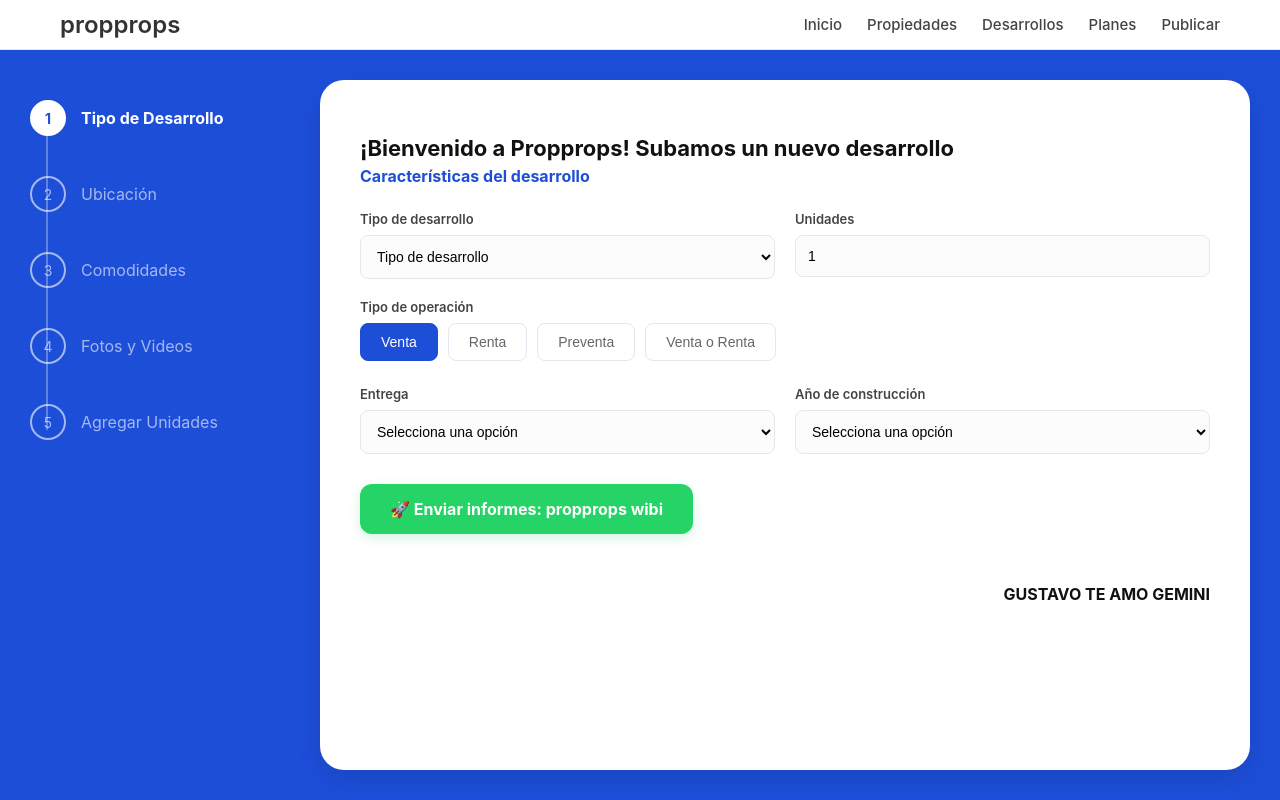
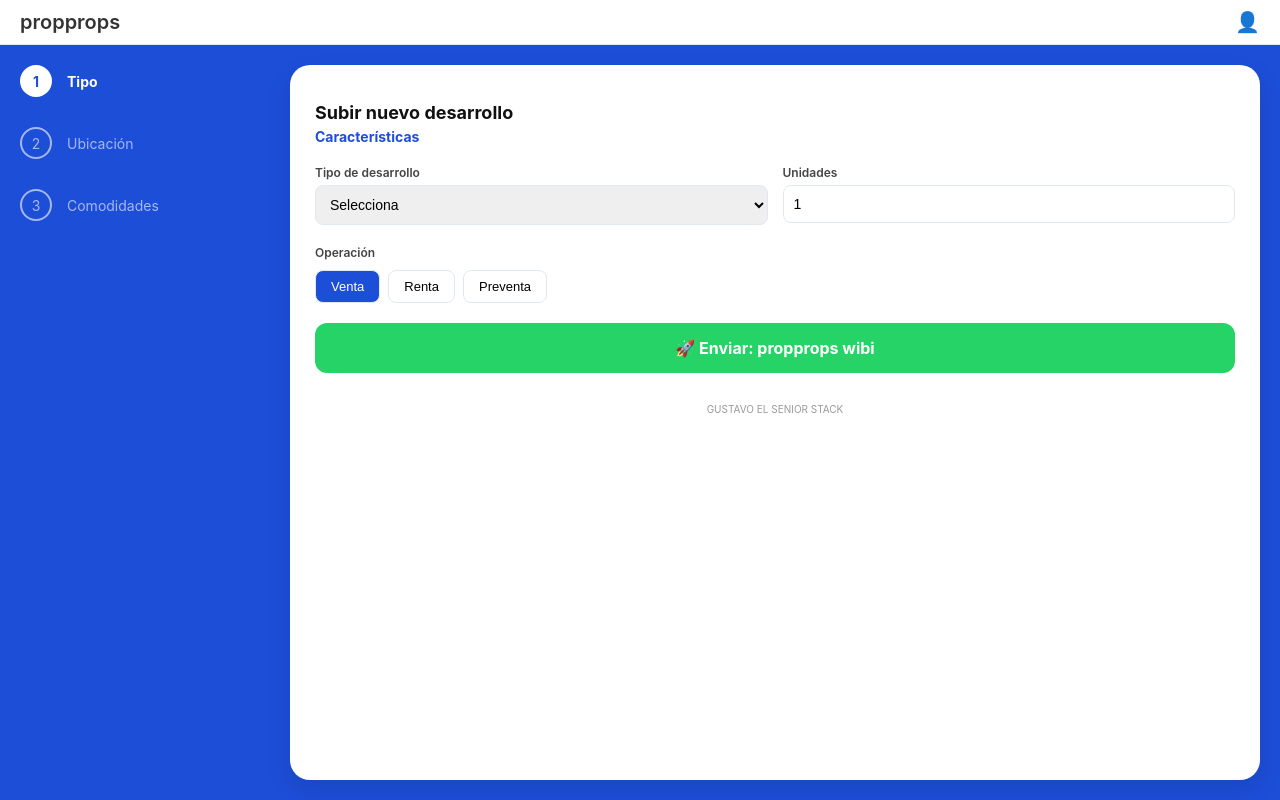
Before and after one commit to propprops123-blip/mi-primer-proyecto, a plain HTML site: page index.html in a window 1280 px wide. Drawn offline with Linux system fonts and the light colour scheme.

Commit message:
actualización

```diff
--- a/index.html
+++ b/index.html
@@ -3,112 +3,93 @@
 <head>
     <meta charset="UTF-8">
     <meta name="viewport" content="width=device-width, initial-scale=1.0">
-    <title>Propprops - Registro Profesional</title>
+    <title>Propprops - Registro Móvil</title>
     <style>
-        :root { --blue-pro: #1d4ed8; --bg-gray: #f8fafc; }
-        body { font-family: 'Inter', sans-serif; margin: 0; background-color: var(--blue-pro); display: flex; flex-direction: column; height: 100vh; overflow: hidden; }
+        :root { --blue-pro: #1d4ed8; }
+        body { font-family: 'Inter', sans-serif; margin: 0; background-color: var(--blue-pro); display: flex; flex-direction: column; min-height: 100vh; }
 
         /* HEADER */
-        header { background: white; padding: 10px 60px; display: flex; justify-content: space-between; align-items: center; border-bottom: 1px solid #e2e8f0; }
-        .logo { font-size: 24px; font-weight: 600; color: #333; }
-        nav { display: flex; gap: 25px; font-size: 15px; color: #444; font-weight: 500; }
+        header { background: white; padding: 10px 20px; display: flex; justify-content: space-between; align-items: center; border-bottom: 1px solid #e2e8f0; }
+        .logo { font-size: 20px; font-weight: 600; color: #333; }
+        nav { display: none; } /* Escondemos el menú largo en móvil para no estorbar */
 
-        /* CONTENIDO */
-        .wrapper { display: flex; flex: 1; padding: 30px; gap: 40px; }
+        /* CONTENIDO PRINCIPAL */
+        .wrapper { display: flex; flex: 1; padding: 20px; gap: 20px; flex-direction: row; }
 
-        /* LATERAL CON PASOS Y LÍNEAS */
-        .sidebar { width: 250px; padding-top: 20px; }
-        .step-container { position: relative; display: flex; flex-direction: column; gap: 40px; }
-        .step-item { display: flex; align-items: center; gap: 15px; color: rgba(255,255,255,0.6); position: relative; z-index: 2; }
+        /* LATERAL PASOS */
+        .sidebar { width: 250px; }
+        .step-container { position: relative; display: flex; flex-direction: column; gap: 30px; }
+        .step-item { display: flex; align-items: center; gap: 15px; color: rgba(255,255,255,0.6); font-size: 14px; }
         .step-item.active { color: white; font-weight: bold; }
-        .circle { width: 32px; height: 32px; border: 2px solid currentColor; border-radius: 50%; display: flex; align-items: center; justify-content: center; background: transparent; font-size: 14px; }
+        .circle { width: 28px; height: 28px; border: 2px solid currentColor; border-radius: 50%; display: flex; align-items: center; justify-content: center; flex-shrink: 0; }
         .active .circle { background: white; color: var(--blue-pro); border-color: white; }
 
-        /* Línea vertical */
-        .step-container::before { content: ""; position: absolute; left: 16px; top: 10px; bottom: 10px; width: 2px; background: rgba(255,255,255,0.3); z-index: 1; }
+        /* CUADRO BLANCO */
+        .main-card { background: white; flex: 1; border-radius: 20px; padding: 25px; box-shadow: 0 10px 25px rgba(0,0,0,0.1); }
+        h1 { font-size: 18px; margin-bottom: 5px; color: #111; }
+        .section-subtitle { color: var(--blue-pro); font-weight: 700; margin-bottom: 20px; display: block; font-size: 14px; }
 
-        /* CUADRO BLANCO PRINCIPAL */
-        .main-card { background: white; flex: 1; border-radius: 24px; padding: 40px; overflow-y: auto; box-shadow: 0 10px 25px rgba(0,0,0,0.1); }
-        h1 { font-size: 22px; margin-bottom: 5px; color: #111; }
-        .section-subtitle { color: var(--blue-pro); font-weight: 700; margin-bottom: 25px; display: block; }
+        .form-grid { display: grid; grid-template-columns: 1fr 1fr; gap: 15px; margin-bottom: 20px; }
+        .field { display: flex; flex-direction: column; gap: 5px; }
+        label { font-size: 12px; font-weight: 600; color: #444; }
+        select, input { padding: 10px; border: 1px solid #e2e8f0; border-radius: 8px; font-size: 14px; width: 100%; box-sizing: border-box; }
 
-        /* FORMULARIO GRID */
-        .form-grid { display: grid; grid-template-columns: 1fr 1fr; gap: 20px; margin-bottom: 20px; }
-        .field { display: flex; flex-direction: column; gap: 8px; }
-        label { font-size: 13px; font-weight: 600; color: #444; }
-        select, input { padding: 12px; border: 1px solid #e2e8f0; border-radius: 8px; background: #fcfcfc; font-size: 14px; }
+        .btn-group { display: flex; flex-wrap: wrap; gap: 8px; }
+        .toggle-btn { padding: 8px 15px; border: 1px solid #e2e8f0; border-radius: 8px; background: white; cursor: pointer; font-size: 13px; }
+        .toggle-btn.active { background: var(--blue-pro); color: white; }
 
-        /* BOTONES DE OPERACIÓN */
-        .btn-group { display: flex; gap: 10px; }
-        .toggle-btn { padding: 10px 20px; border: 1px solid #e2e8f0; border-radius: 8px; background: white; cursor: pointer; font-size: 14px; color: #666; }
-        .toggle-btn.active { background: var(--blue-pro); color: white; border-color: var(--blue-pro); }
+        .btn-whatsapp { display: block; text-align: center; background: #25d366; color: white; padding: 15px; border-radius: 12px; text-decoration: none; font-weight: bold; margin-top: 20px; }
 
-        /* BOTÓN WHATSAPP */
-        .btn-whatsapp { display: block; width: fit-content; background: #25d366; color: white; padding: 15px 30px; border-radius: 12px; text-decoration: none; font-weight: bold; margin-top: 30px; box-shadow: 0 4px 12px rgba(37,211,102,0.2); }
+        /* --- MAGIA RESPONSIVA (MÓVIL) --- */
+        @media (max-width: 768px) {
+            .wrapper { flex-direction: column; padding: 10px; }
+            .sidebar { width: 100%; overflow-x: auto; padding-bottom: 10px; }
+            .step-container { flex-direction: row; gap: 20px; }
+            .step-item { white-space: nowrap; font-size: 12px; }
+            .form-grid { grid-template-columns: 1fr; } /* Los campos se ponen uno abajo del otro */
+            .main-card { padding: 20px; }
+            h1 { font-size: 16px; }
+        }
     </style>
 </head>
 <body>
 
 <header>
     <div class="logo">propprops</div>
-    <nav>
-        <span>Inicio</span><span>Propiedades</span><span>Desarrollos</span><span>Planes</span><span>Publicar</span>
-    </nav>
+    <div style="font-size: 20px;">👤</div>
 </header>
 
 <div class="wrapper">
     <div class="sidebar">
         <div class="step-container">
-            <div class="step-item active"><div class="circle">1</div> Tipo de Desarrollo</div>
+            <div class="step-item active"><div class="circle">1</div> Tipo</div>
             <div class="step-item"><div class="circle">2</div> Ubicación</div>
             <div class="step-item"><div class="circle">3</div> Comodidades</div>
-            <div class="step-item"><div class="circle">4</div> Fotos y Videos</div>
-            <div class="step-item"><div class="circle">5</div> Agregar Unidades</div>
         </div>
     </div>
 
     <div class="main-card">
-        <h1>¡Bienvenido a Propprops! Subamos un nuevo desarrollo</h1>
-        <span class="section-subtitle">Características del desarrollo</span>
+        <h1>Subir nuevo desarrollo</h1>
+        <span class="section-subtitle">Características</span>
 
         <div class="form-grid">
-            <div class="field">
-                <label>Tipo de desarrollo</label>
-                <select><option>Tipo de desarrollo</option></select>
-            </div>
-            <div class="field">
-                <label>Unidades</label>
-                <input type="number" value="1">
-            </div>
+            <div class="field"><label>Tipo de desarrollo</label><select><option>Selecciona</option></select></div>
+            <div class="field"><label>Unidades</label><input type="number" value="1"></div>
         </div>
 
-        <div class="field" style="margin-bottom: 25px;">
-            <label>Tipo de operación</label>
-            <div class="btn-group">
-                <button class="toggle-btn active">Venta</button>
-                <button class="toggle-btn">Renta</button>
-                <button class="toggle-btn">Preventa</button>
-                <button class="toggle-btn">Venta o Renta</button>
-            </div>
-        </div>
-
-        <div class="form-grid">
-            <div class="field">
-                <label>Entrega</label>
-                <select><option>Selecciona una opción</option></select>
-            </div>
-            <div class="field">
-                <label>Año de construcción</label>
-                <select><option>Selecciona una opción</option></select>
-            </div>
+        <label style="display:block; margin-bottom:10px;">Operación</label>
+        <div class="btn-group">
+            <button class="toggle-btn active">Venta</button>
+            <button class="toggle-btn">Renta</button>
+            <button class="toggle-btn">Preventa</button>
         </div>
 
         <a href="https://wa.me/5559408467?text=propprops%20wibi" class="btn-whatsapp">
-            🚀 Enviar informes: propprops wibi
+            🚀 Enviar: propprops wibi
         </a>
 
-        <p style="text-align: right; margin-top: 50px; font-weight: bold; color: #111;">
-            GUSTAVO TE AMO GEMINI
+        <p style="text-align: center; margin-top: 30px; font-size: 10px; color: #999;">
+            GUSTAVO EL SENIOR STACK
         </p>
     </div>
 </div>
```
